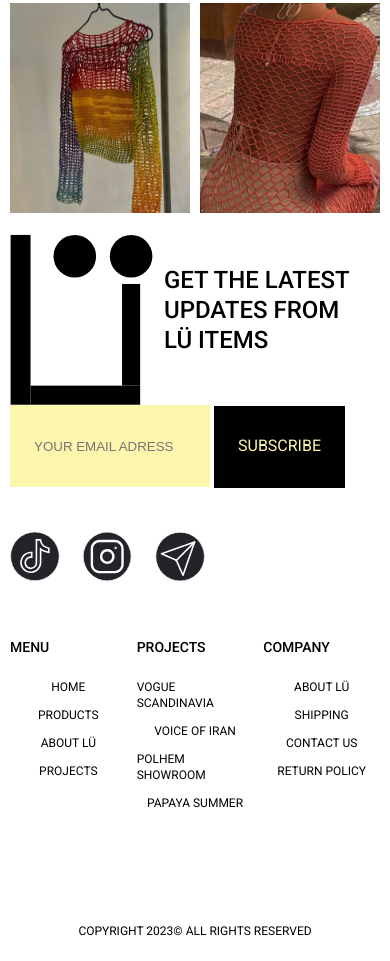
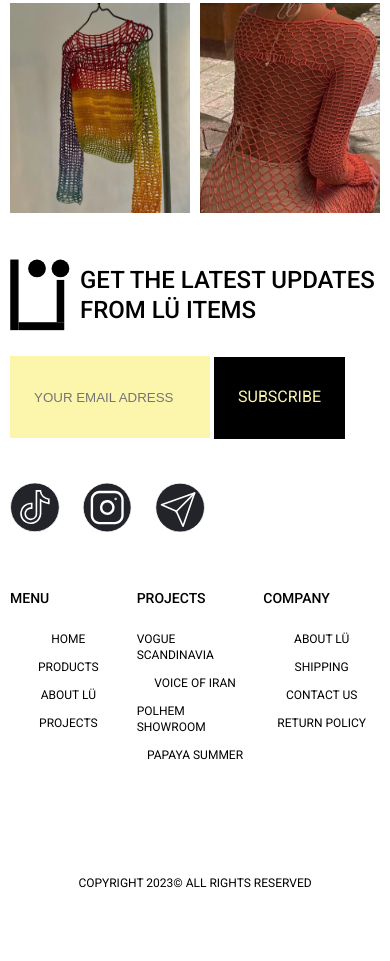
Before and after one commit to mari89tc/luitems, an Astro site: page /about in a window 390 px wide. Shown: the part 3371-4332 px from the top of the page. After the commit the page ends 4284 px from the top, so only its background shows below. Built offline with nearby package versions, Linux system fonts and the light colour scheme; Astro itself is replaced by a stand-in of ours.

Commit message:
video samt footer rettelser

```diff
--- a/src/components/Footer.astro
+++ b/src/components/Footer.astro
@@ -88,14 +88,14 @@
   .img_grid a:hover {
     opacity: 60%;
   }
-  /* .container:hover {
-    background-image: url("/hoverinstagram.svg");
-  } */
   .logo_grid {
     display: flex;
     margin-top: 20px;
-    max-width: 450px;
+    max-width: 400px;
     gap: 10px;
+  }
+  .logo_grid img {
+    max-width: 60px;
   }
   a {
     font-family: "Roboto", sans-serif;
@@ -163,6 +163,7 @@
     margin-top: 40px;
     margin-bottom: 30px;
   }
+
   .grid_1-1-1 {
     display: grid;
     grid-template-columns: 1fr 1fr 1fr;
@@ -182,6 +183,10 @@
     text-decoration: none;
     color: #000000;
   }
+  .label {
+    margin: 0;
+    padding: 0;
+  }
   @media (max-width: 700px) {
     footer {
       display: grid;
@@ -198,14 +203,14 @@
     .img_grid a:hover {
       opacity: 60%;
     }
-    /* .container:hover {
-      background-image: url("/hoverinstagram.svg");
-    } */
     .logo_grid {
       display: flex;
       margin-top: 20px;
-      max-width: 350px;
+      max-width: 400px;
       gap: 10px;
+    }
+    .logo_grid img {
+      max-width: 60px;
     }
     .footer_sign {
       outline: none;
@@ -296,9 +301,4 @@
       width: 80%;
     }
   }
-
-  .label {
-    margin: 0;
-    padding: 0;
-  }
 </style>
```
